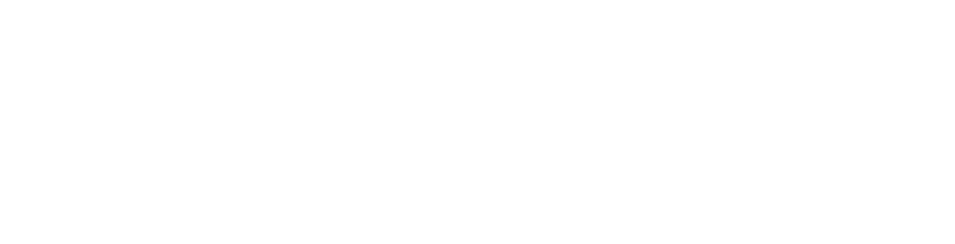
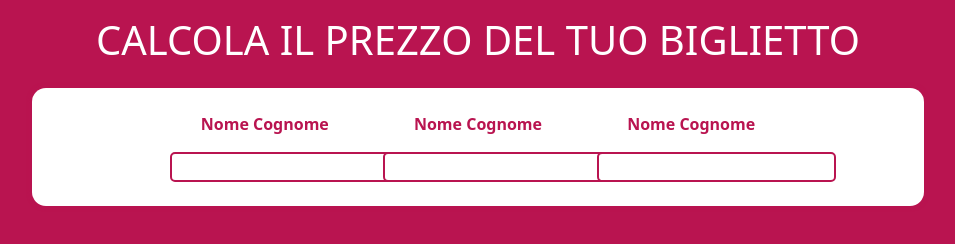
Before and after one commit to Michael-Bombini/js-biglietto-treno-form, a plain HTML site: page index.html in a window 1280 px wide. Shown: the whole page, without its empty margins (162-1117 px from the left). Drawn offline with nearby package versions, Linux system fonts and the light colour scheme.

Commit message:
Added some styles and created ticket interface

```diff
--- a/css/style.css
+++ b/css/style.css
@@ -0,0 +1,23 @@
+:root {
+    --purple : #B91450;
+}
+
+body {
+    background: var(--purple);
+}
+
+.ticket {
+    width: 80%;
+    margin: 0 auto;
+    padding: 1.5rem 2rem;
+    background: #fff;
+    border-radius: 14px;
+    box-shadow: 0px 0px 5px ;
+    color: var(--purple);
+    font-weight: bold;
+}
+
+input {
+    border-radius: 5px;
+    border: 2px solid var(--purple);
+}
--- a/index.html
+++ b/index.html
@@ -10,6 +10,28 @@
     <link rel="stylesheet" href="css/style.css">
 </head>
 <body>
+    <div class="container text-center py-3">
+        <h1 class="text-white mb-4">CALCOLA IL PREZZO DEL TUO BIGLIETTO</h1>
+
+        <div class="ticket">
+            <form action="#">
+                <div class="row justify-content-center">
+                    <div class="col-md-3">
+                        <label for="nome" class="d-block mb-3">Nome Cognome</label>
+                        <input type="text" name="nome" id="nome">
+                    </div>
+                    <div class="col-md-3">
+                        <label for="nome" class="d-block mb-3">Nome Cognome</label>
+                        <input type="text" name="nome" id="nome">
+                    </div>
+                    <div class="col-md-3">
+                        <label for="nome" class="d-block mb-3">Nome Cognome</label>
+                        <input type="text" name="nome" id="nome">
+                    </div>
+                </div>
+            </form>
+        </div>
+    </div>
 
 
 
```
